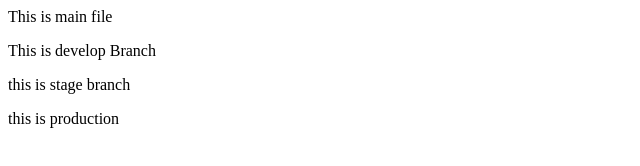
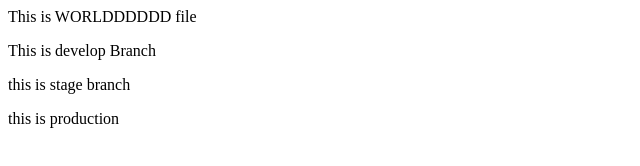
Before and after one commit to YeshaRathod/git_practical, a plain HTML site: page index.html in a window 1280 px wide. Shown: the whole page, without its empty margins (0-640 px from the left). Drawn offline with Linux system fonts and the light colour scheme.

Commit message:
prod change

```diff
--- a/index.html
+++ b/index.html
@@ -1,4 +1,4 @@
-<p>This is main file</p>
+<p>This is WORLDDDDDD file</p>
 <p>This is develop Branch</p>
 <p>this is stage branch</p>
 <p>this is production</p>
```
